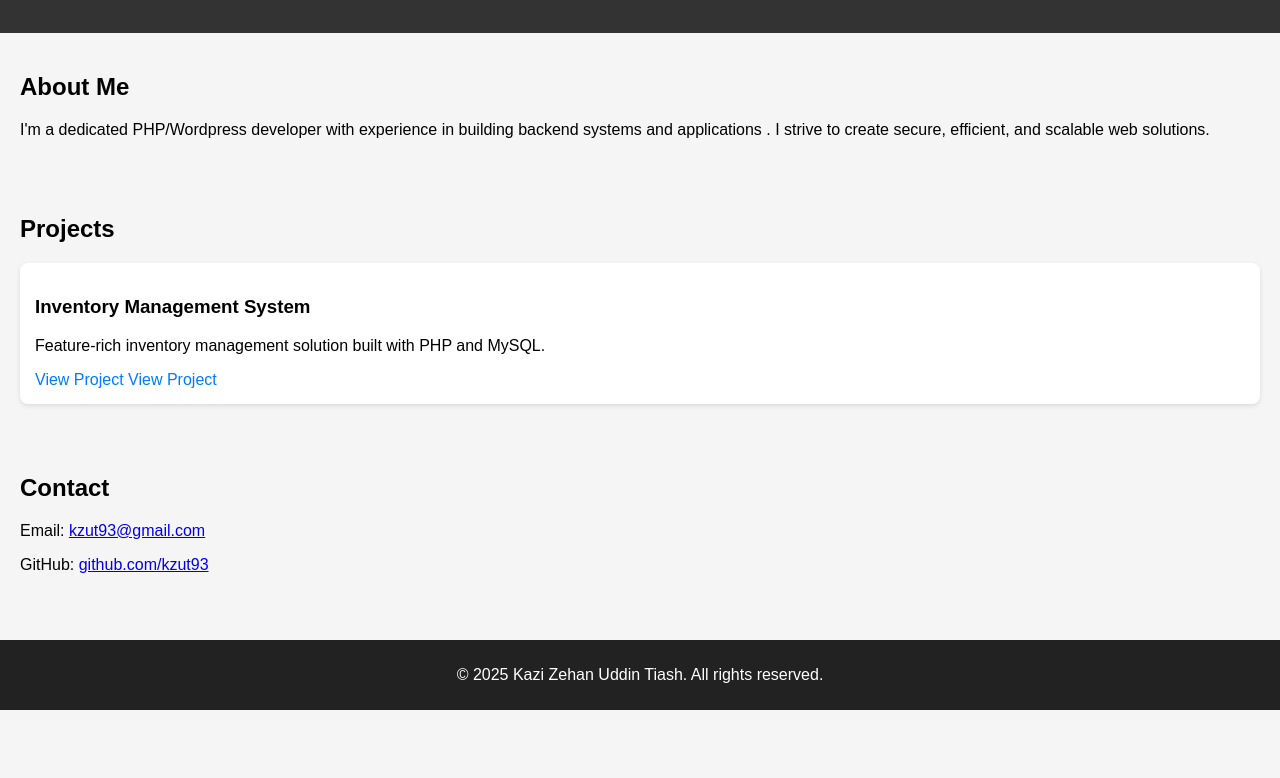
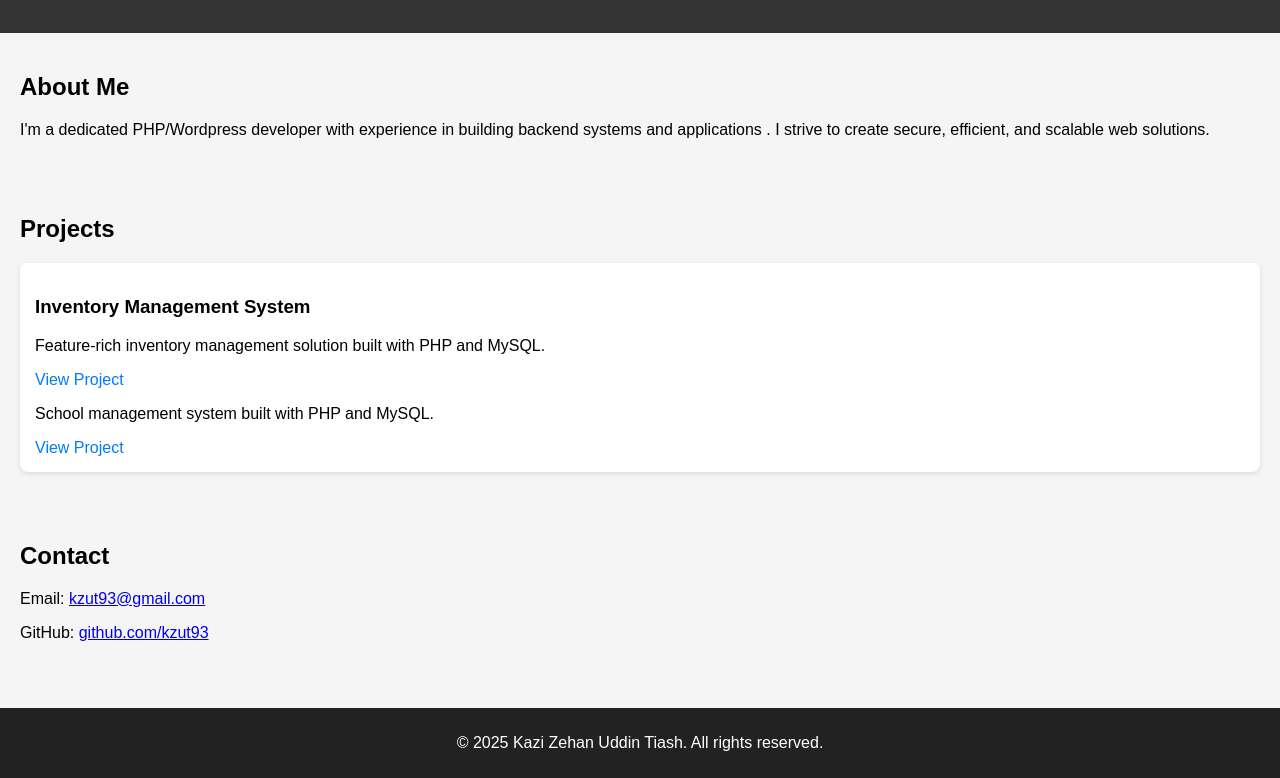
Before and after one commit to kzut93/Tiash, a plain HTML site: page index.html in a window 1280 px wide. Shown: the part 121-899 px from the top of the page. Before the commit the page ends 831 px from the top, so only its background shows below. Drawn offline with Linux system fonts and the light colour scheme.

Commit message:
Update index.html

```diff
--- a/index.html
+++ b/index.html
@@ -35,6 +35,7 @@
     <h3>Inventory Management System</h3>
     <p>Feature-rich inventory management solution built with PHP and MySQL.</p>
     <a href="https://www.codester.com/items/55198/inventory-management-system-in-php-with-mysql?ref=Tiash" target="_blank">View Project</a>
+	   <p> School management system built with PHP and MySQL.</p>
 	<a href="https://www.codester.com/items/55395/school-management-system-php-mysql?ref=Tiash" target="_blank">View Project</a>
 
   </div>
```
